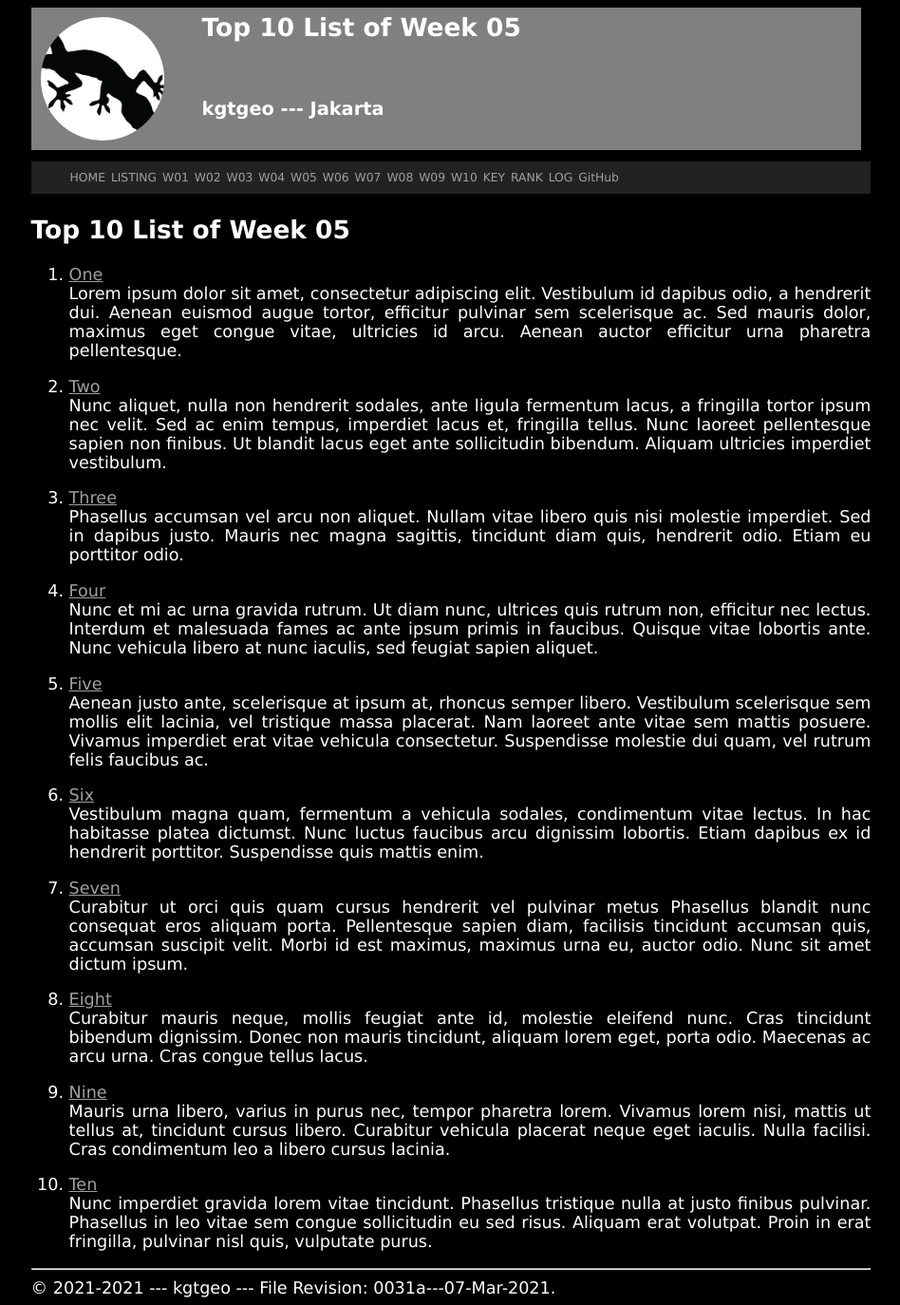
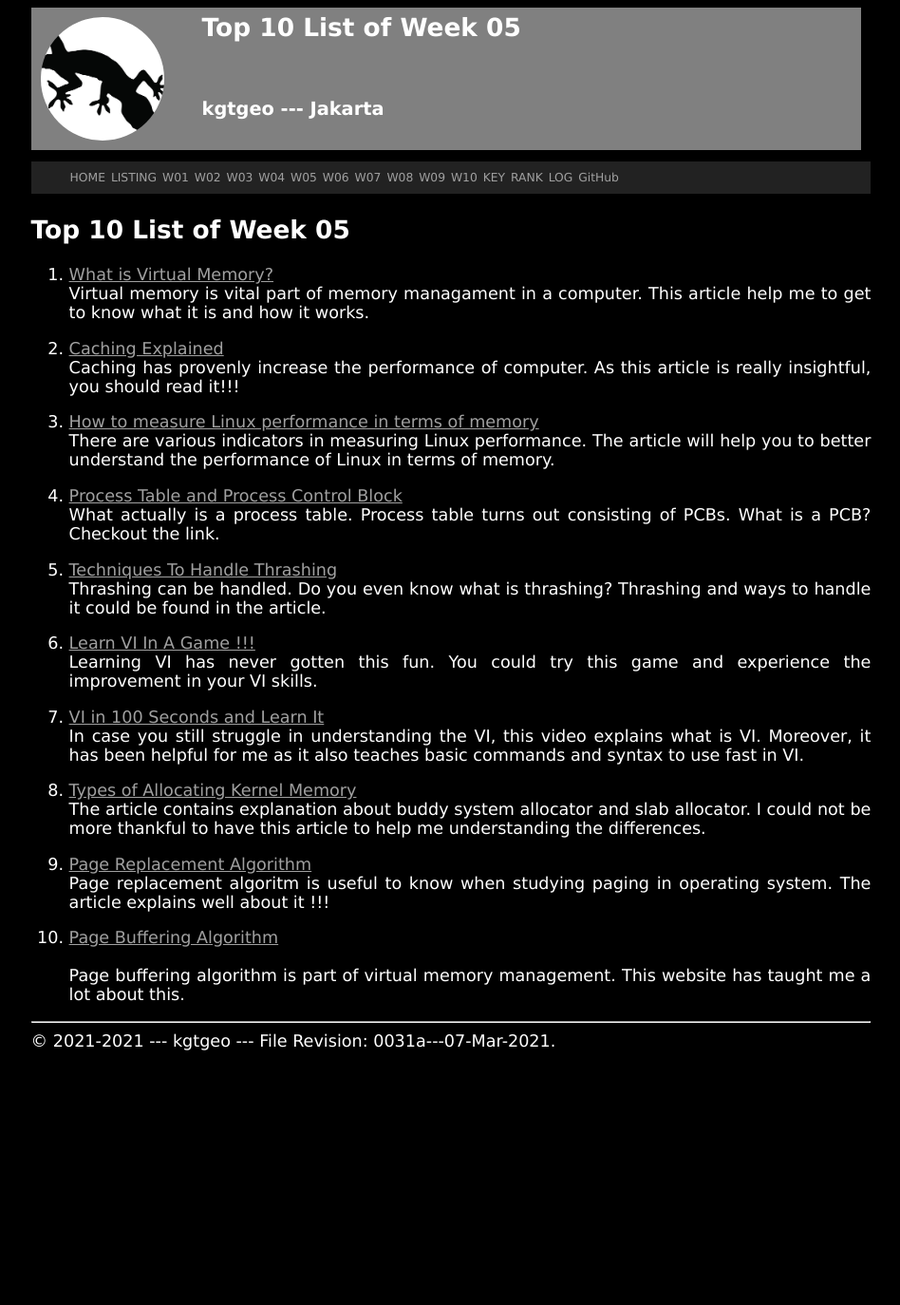
Before and after one commit to kgtgeo/os211, a Jekyll site: the page built from w05.md, in a window 1280 px wide. Shown: the whole page at 95% size, without its empty margins (165-1113 px from the left). Built offline with Jekyll 4.4.1, drawn with Linux system fonts in a browser that asks for light colours; our own code applies the rules of GitHub Pages for plain Markdown files; after the commit the page ends 1114 px from its top, so only the background shows below that.

Commit message:
finish assignment

```diff
--- a/TXT/mylog.txt
+++ b/TXT/mylog.txt
@@ -33,3 +33,7 @@ ZCZC W04 100 L02 Zoom Class
 ZCZC W04  60 L10 Doing assignments
 ZCZC W04  60 L26 Movie and series
 ZCZC W04  60 L05 GSGS week 04 materials
+ZCZC W05 100 L02 Zoom Class
+ZCZC W05 120 L10 Doing assignments
+ZCZC W05  60 L26 Movie and series
+ZCZC W05  60 L05 GSGS week 03 materials
--- a/TXT/myrank.txt
+++ b/TXT/myrank.txt
@@ -8,3 +8,6 @@ ZCZC W02 luthfifahlevi
 ZCZC W03 mackarelfish
 ZCZC W03 MarioSerano
 ZCZC W03 mfadhlan98
+ZCZC W04 memahafizh
+ZCZC W04 machffud
+ZCZC W04 marcianadin
--- a/w05.md
+++ b/w05.md
@@ -5,72 +5,33 @@ permalink: /W05/
 
 # Top 10 List of Week 05
 
-1. [One](https://en.wikipedia.org/wiki/1)<br>
-Lorem ipsum dolor sit amet, consectetur adipiscing elit.
-Vestibulum id dapibus odio, a hendrerit dui.
-Aenean euismod augue tortor, efficitur pulvinar sem scelerisque ac.
-Sed mauris dolor, maximus eget congue vitae, ultricies id arcu.
-Aenean auctor efficitur urna pharetra pellentesque.
+1. [What is Virtual Memory?](https://www.geeksforgeeks.org/virtual-memory-in-operating-system/)<br>
+Virtual memory is vital part of memory managament in a computer. This article help me to get to know what it is and how it works.
 
-2. [Two](https://en.wikipedia.org/wiki/2)<br>
-Nunc aliquet, nulla non hendrerit sodales, ante ligula fermentum lacus, a fringilla tortor ipsum nec velit.
-Sed ac enim tempus, imperdiet lacus et, fringilla tellus.
-Nunc laoreet pellentesque sapien non finibus.
-Ut blandit lacus eget ante sollicitudin bibendum.
-Aliquam ultricies imperdiet vestibulum.
+2. [Caching Explained](https://www.tutorialspoint.com/What-is-caching)<br>
+Caching has provenly increase the performance of computer. As this article is really insightful, you should read it!!!
 
-3. [Three](https://en.wikipedia.org/wiki/3)<br>
-Phasellus accumsan vel arcu non aliquet.
-Nullam vitae libero quis nisi molestie imperdiet.
-Sed in dapibus justo.
-Mauris nec magna sagittis, tincidunt diam quis, hendrerit odio.
-Etiam eu porttitor odio.
+3. [How to measure Linux performance in terms of memory](https://ma.ttias.be/how-to-measure-linux-performance-avoiding-most-typical-mistakes-memory/)<br>
+There are various indicators in measuring Linux performance. The article will help you to better understand the performance of Linux in terms of memory.
 
-4. [Four](https://en.wikipedia.org/wiki/4)<br>
-Nunc et mi ac urna gravida rutrum.
-Ut diam nunc, ultrices quis rutrum non, efficitur nec lectus.
-Interdum et malesuada fames ac ante ipsum primis in faucibus.
-Quisque vitae lobortis ante.
-Nunc vehicula libero at nunc iaculis, sed feugiat sapien aliquet.
+4. [Process Table and Process Control Block](https://www.geeksforgeeks.org/process-table-and-process-control-block-pcb/)<br>
+What actually is a process table. Process table turns out consisting of PCBs. What is a PCB? Checkout the link.
 
-5. [Five](https://en.wikipedia.org/wiki/5)<br>
-Aenean justo ante, scelerisque at ipsum at, rhoncus semper libero.
-Vestibulum scelerisque sem mollis elit lacinia, vel tristique massa placerat.
-Nam laoreet ante vitae sem mattis posuere.
-Vivamus imperdiet erat vitae vehicula consectetur.
-Suspendisse molestie dui quam, vel rutrum felis faucibus ac.
+5. [Techniques To Handle Thrashing](https://www.geeksforgeeks.org/techniques-to-handle-thrashing/)<br>
+Thrashing can be handled. Do you even know what is thrashing? Thrashing and ways to handle it could be found in the article.
 
-6. [Six](https://en.wikipedia.org/wiki/6)<br>
-Vestibulum magna quam, fermentum a vehicula sodales, condimentum vitae lectus.
-In hac habitasse platea dictumst.
-Nunc luctus faucibus arcu dignissim lobortis.
-Etiam dapibus ex id hendrerit porttitor.
-Suspendisse quis mattis enim.
+6. [Learn VI In A Game !!!](http://www.vimgenius.com/)<br>
+Learning VI has never gotten this fun. You could try this game and experience the improvement in your VI skills.
 
-7. [Seven](https://en.wikipedia.org/wiki/7)<br>
-Curabitur ut orci quis quam cursus hendrerit vel pulvinar metus
-Phasellus blandit nunc consequat eros aliquam porta.
-Pellentesque sapien diam, facilisis tincidunt accumsan quis, accumsan suscipit velit.
-Morbi id est maximus, maximus urna eu, auctor odio.
-Nunc sit amet dictum ipsum.
+7. [VI in 100 Seconds and Learn It](https://www.youtube.com/watch?v=-txKSRn0qeA)<br>
+In case you still struggle in understanding the VI, this video explains what is VI. Moreover, it has been helpful for me as it also teaches
+basic commands and syntax to use fast in VI.
 
-8. [Eight](https://en.wikipedia.org/wiki/8)<br>
-Curabitur mauris neque, mollis feugiat ante id, molestie eleifend nunc.
-Cras tincidunt bibendum dignissim.
-Donec non mauris tincidunt, aliquam lorem eget, porta odio.
-Maecenas ac arcu urna.
-Cras congue tellus lacus.
+8. [Types of Allocating Kernel Memory](https://www.geeksforgeeks.org/operating-system-allocating-kernel-memory-buddy-system-slab-system/)<br>
+The article contains explanation about buddy system allocator and slab allocator. I could not be more thankful to have this article to help me understanding the differences.
 
-9. [Nine](https://en.wikipedia.org/wiki/9)<br>
-Mauris urna libero, varius in purus nec, tempor pharetra lorem.
-Vivamus lorem nisi, mattis ut tellus at, tincidunt cursus libero.
-Curabitur vehicula placerat neque eget iaculis.
-Nulla facilisi.
-Cras condimentum leo a libero cursus lacinia.
+9. [Page Replacement Algorithm](https://www.geeksforgeeks.org/page-replacement-algorithms-in-operating-systems/)<br>
+Page replacement algoritm is useful to know when studying paging in operating system. The article explains well about it !!!
 
-10. [Ten](https://en.wikipedia.org/wiki/10)<br>
-Nunc imperdiet gravida lorem vitae tincidunt.
-Phasellus tristique nulla at justo finibus pulvinar.
-Phasellus in leo vitae sem congue sollicitudin eu sed risus.
-Aliquam erat volutpat.
-Proin in erat fringilla, pulvinar nisl quis, vulputate purus.
+10. [Page Buffering Algorithm](https://www.tutorialspoint.com/operating_system/os_virtual_memory.htm)<br>
+Page buffering algorithm is part of virtual memory management. This website has taught me a lot about this.
```
Also changed, not shown: 6 other files.
